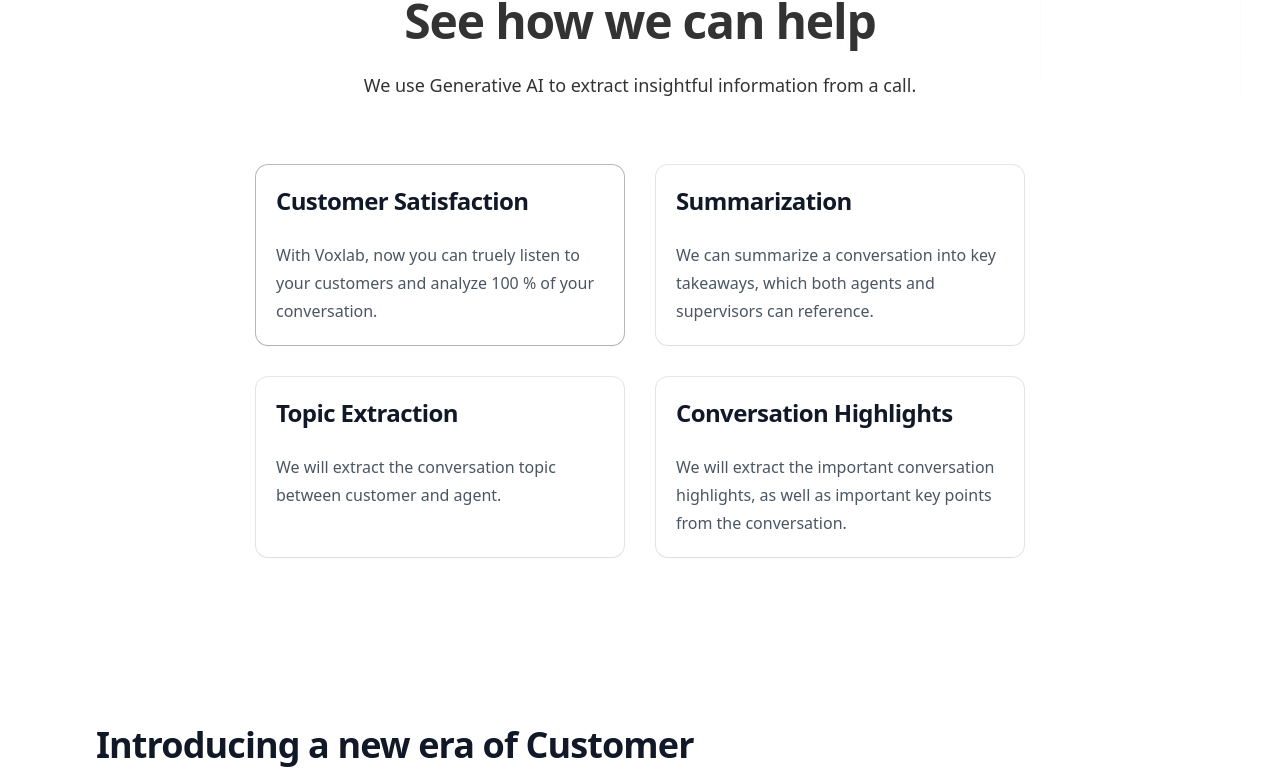
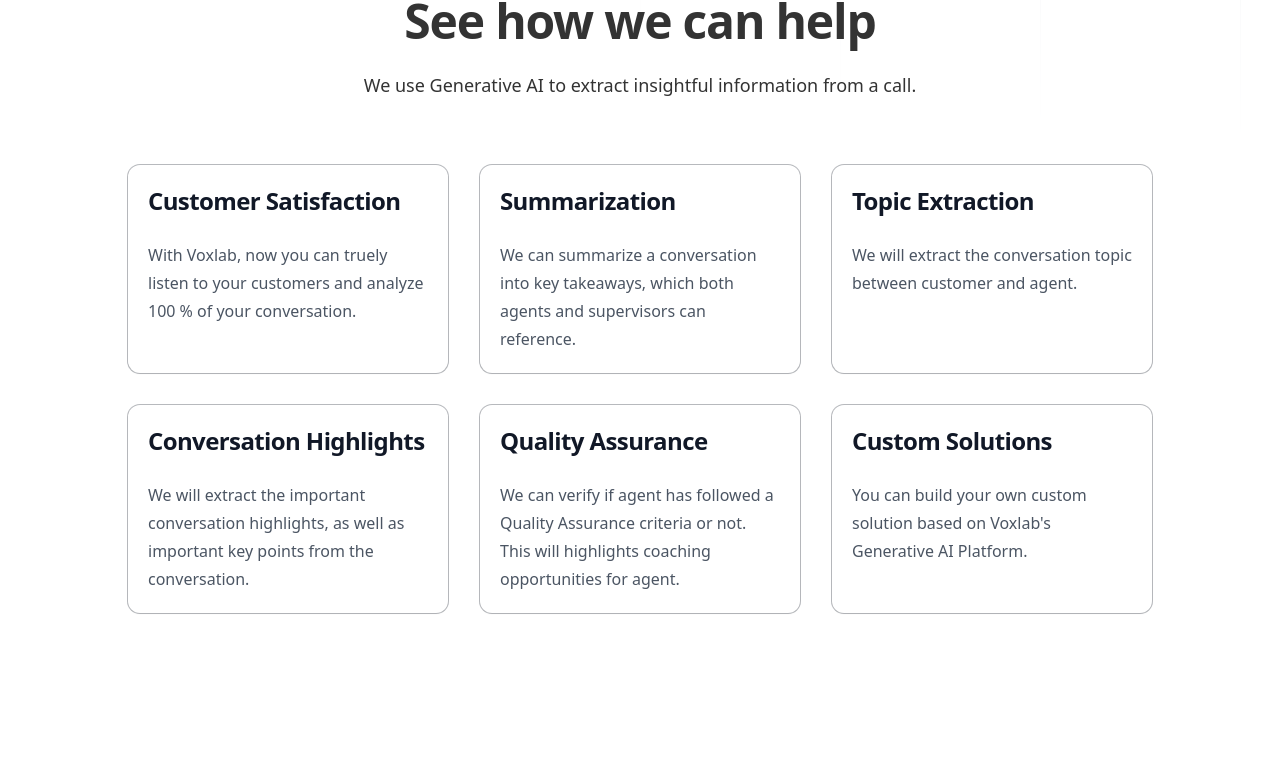
Before and after one commit to synthetic-data-platform/landing-page, a Next.js app: page / in a window 1280 px wide. Shown: the part 653-1422 px from the top of the page. Built offline with nearby package versions, Linux system fonts and the light colour scheme; no server answers.

Commit message:
updated solutions - added Quality Assurance and Custom solutions

```diff
--- a/components/datasets.tsx
+++ b/components/datasets.tsx
@@ -37,7 +37,7 @@ export default function datasets(){
                     <div className="flow-root bg-white pb-24 sm:pb-32">
                         <div className="-mt-80">
                         <div className="mx-auto max-w-full px-6 lg:px-8">
-                            <div className="mx-auto grid max-w-md grid-cols-1 gap-8 lg:max-w-3xl lg:grid-cols-2 content-center ">
+                            <div className="mx-auto grid max-w-md grid-cols-1 gap-8 lg:max-w-5xl lg:grid-cols-3 content-center ">
 
 
                             <div className="flex flex-col justify-between rounded-xl bg-white p-4 shadow-sm ring-1 ring-gray-900/30 sm:p-5">
@@ -53,7 +53,7 @@ export default function datasets(){
                                 {/* <a href="#" aria-describedby="tier-hobby" className="mt-8 block rounded-md bg-indigo-600 px-3.5 py-2 text-center text-sm font-semibold leading-6 text-white shadow-sm hover:bg-indigo-500 focus-visible:outline focus-visible:outline-2 focus-visible:outline-offset-2 focus-visible:outline-indigo-600">Get started today</a> */}
                             </div>
 
-                            <div className="flex flex-col justify-between rounded-xl bg-white p-4 shadow-sm ring-1 ring-gray-900/10 sm:p-5">
+                            <div className="flex flex-col justify-between rounded-xl bg-white p-4 shadow-sm ring-1 ring-gray-900/30 sm:p-5">
                                 <div>
                                 {/* <h3 id="tier-hobby" className="text-base font-semibold leading-7 text-indigo-600">Hobby</h3> */}
                                 <div className="flex items-baseline gap-x-2">
@@ -66,7 +66,7 @@ export default function datasets(){
                                 {/* <a href="#" aria-describedby="tier-hobby" className="mt-8 block rounded-md bg-indigo-600 px-3.5 py-2 text-center text-sm font-semibold leading-6 text-white shadow-sm hover:bg-indigo-500 focus-visible:outline focus-visible:outline-2 focus-visible:outline-offset-2 focus-visible:outline-indigo-600">Get started today</a> */}
                             </div>
 
-                            <div className="flex flex-col justify-between rounded-xl bg-white p-4 shadow-sm ring-1 ring-gray-900/10 sm:p-5">
+                            <div className="flex flex-col justify-between rounded-xl bg-white p-4 shadow-sm ring-1 ring-gray-900/30 sm:p-5">
                                 <div>
                                 {/* <h3 id="tier-team" className="text-base font-semibold leading-7 text-indigo-600">Team</h3> */}
                                 <div className="flex items-baseline gap-x-2">
@@ -81,7 +81,7 @@ export default function datasets(){
 
 
 
-                            <div className="flex flex-col justify-between rounded-xl bg-white p-4 shadow-sm ring-1 ring-gray-900/10 sm:p-5">
+                            <div className="flex flex-col justify-between rounded-xl bg-white p-4 shadow-sm ring-1 ring-gray-900/30 sm:p-5">
                                 <div>
                                 {/* <h3 id="tier-hobby" className="text-base font-semibold leading-7 text-indigo-600">Hobby</h3> */}
                                 <div className="flex items-baseline gap-x-2">
@@ -89,6 +89,32 @@ export default function datasets(){
                                     {/* <span className="text-base font-semibold leading-7 text-gray-600">/month</span> */}
                                 </div>
                                 <p className="mt-6 text-base leading-7 text-left text-gray-600">We will extract the important conversation highlights, as well as important key points from the conversation.</p>
+
+                                </div>
+                                {/* <a href="#" aria-describedby="tier-hobby" className="mt-8 block rounded-md bg-indigo-600 px-3.5 py-2 text-center text-sm font-semibold leading-6 text-white shadow-sm hover:bg-indigo-500 focus-visible:outline focus-visible:outline-2 focus-visible:outline-offset-2 focus-visible:outline-indigo-600">Get started today</a> */}
+                            </div>
+
+                            <div className="flex flex-col justify-between rounded-xl bg-white p-4 shadow-sm ring-1 ring-gray-900/30 sm:p-5">
+                                <div>
+                                {/* <h3 id="tier-hobby" className="text-base font-semibold leading-7 text-indigo-600">Hobby</h3> */}
+                                <div className="flex items-baseline gap-x-2">
+                                    <span className="text-2xl font-semibold tracking-tight text-gray-900">Quality Assurance</span>
+                                    {/* <span className="text-base font-semibold leading-7 text-gray-600">/month</span> */}
+                                </div>
+                                <p className="mt-6 text-base leading-7 text-left text-gray-600">We can verify if agent has followed a Quality Assurance criteria or not. This will highlights coaching opportunities for agent.</p>
+
+                                </div>
+                                {/* <a href="#" aria-describedby="tier-hobby" className="mt-8 block rounded-md bg-indigo-600 px-3.5 py-2 text-center text-sm font-semibold leading-6 text-white shadow-sm hover:bg-indigo-500 focus-visible:outline focus-visible:outline-2 focus-visible:outline-offset-2 focus-visible:outline-indigo-600">Get started today</a> */}
+                            </div>
+
+                            <div className="flex flex-col justify-between rounded-xl bg-white p-4 shadow-sm ring-1 ring-gray-900/30 sm:p-5">
+                                <div>
+                                {/* <h3 id="tier-hobby" className="text-base font-semibold leading-7 text-indigo-600">Hobby</h3> */}
+                                <div className="flex items-baseline gap-x-2">
+                                    <span className="text-2xl font-semibold tracking-tight text-gray-900">Custom Solutions</span>
+                                    {/* <span className="text-base font-semibold leading-7 text-gray-600">/month</span> */}
+                                </div>
+                                <p className="mt-6 text-base leading-7 text-left text-gray-600">You can build your own custom solution based on Voxlab's Generative AI Platform.</p>
 
                                 </div>
                                 {/* <a href="#" aria-describedby="tier-hobby" className="mt-8 block rounded-md bg-indigo-600 px-3.5 py-2 text-center text-sm font-semibold leading-6 text-white shadow-sm hover:bg-indigo-500 focus-visible:outline focus-visible:outline-2 focus-visible:outline-offset-2 focus-visible:outline-indigo-600">Get started today</a> */}
--- a/pages/playground.tsx
+++ b/pages/playground.tsx
@@ -21,7 +21,7 @@ export default function Playground(){
                     {/* <h1 className="mb-4 text-3xl font-extrabold text-gray-900 sm:mt-40 mt-10 md:text-5xl lg:text-6xl">
                         <span className="text-transparent bg-clip-text bg-gradient-to-r to-emerald-600 from-sky-400">Background Removal</span> Free to use.
                     </h1> */}
-                        <p className="text-sm font-semibold text-[#333] mb-4">
+                        <p className="text-base font-bold text-[#333] mb-4">
                             Introducing
                         </p>
 
```
